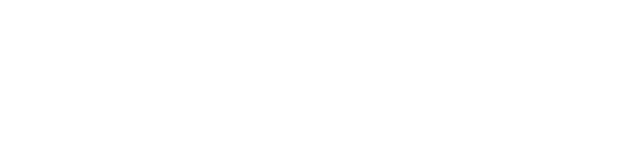
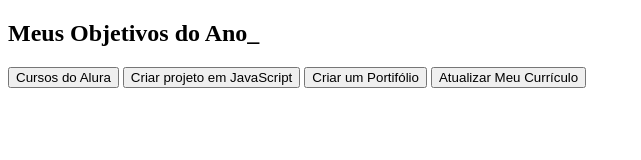
Before and after one commit to Nicoly2006/VS-CODE-2024, a plain HTML site: page VS CODE/index.html in a window 1280 px wide. Shown: the whole page, without its empty margins (0-641 px from the left). Drawn offline with Linux system fonts and the light colour scheme.

Commit message:
Add files via upload

```diff
--- a/VS CODE/index.html
+++ b/VS CODE/index.html
@@ -1,12 +1,19 @@
 <!DOCTYPE html>
-<html lang="en">
+<html lang="pt-br">
 <head>
     <meta charset="UTF-8">
     <meta http-equiv="X-UA-Compatible" content="IE=edge">
     <meta name="viewport" content="width=device-width, initial-scale=1.0">
-    <title>Document</title>
+    <title>Meus Objetivos do Ano</title>
 </head>
 <body>
-
+    <section class="conteúdo-principal"></section>
+    <h2 class="título-principal">Meus Objetivos do Ano_</h2>
+    <div class="botoes">
+        <button class="botao">Cursos do Alura</button>
+        <button class="botao">Criar projeto em JavaScript</button>
+        <button class="botao">Criar um Portifólio</button>
+        <button class="botao">Atualizar Meu Currículo</button>
+    </div>
 </body>
 </html>
```
